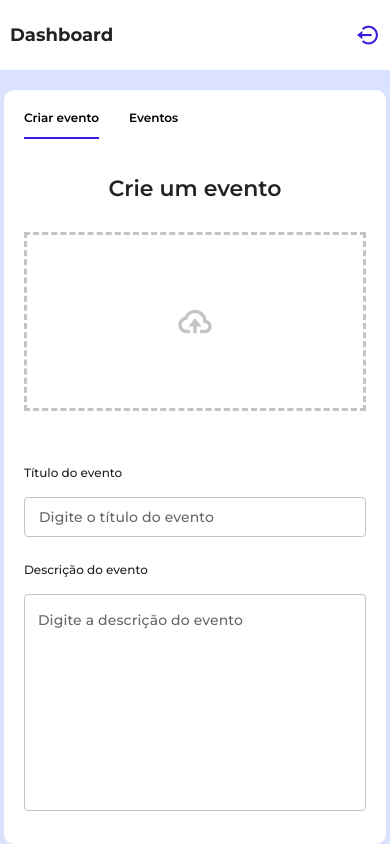
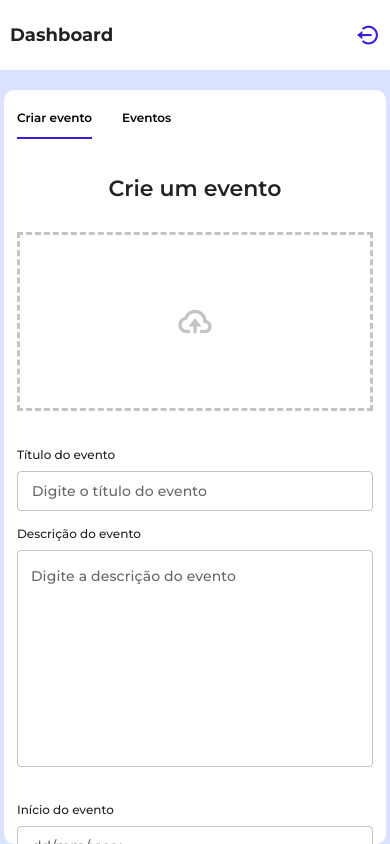
Before and after one commit to wendelpantoja/community-events, a React (Vite) app: page /dashboard/create-event in a window 390 px wide. Built offline with nearby package versions, Linux system fonts and the light colour scheme; no server answers; the database is empty; sample sign-in values are in the browser's storage.

Commit message:
:bug: fix: Responsiveness and positioning problems with create a update form error messages fixed

```diff
--- a/src/components/DateFieldComponent/index.tsx
+++ b/src/components/DateFieldComponent/index.tsx
@@ -19,6 +19,7 @@ type DateFieldProps = {
 export function DateFieldComponent({ label, control, name, error }: DateFieldProps) {
 
     return (
+        <>
             <FormControl fullWidth>
                 <Controller
                     control={control}
@@ -35,7 +36,8 @@ export function DateFieldComponent({ label, control, name, error }: DateFieldPro
                         </LocalizationProvider>
                     )}
                 />
+            </FormControl>
             {error && <FormHelperText id="component-error-text">{error}</FormHelperText>}
-    </FormControl>
+        </>
     )
 }
--- a/src/components/SelectComponent/index.tsx
+++ b/src/components/SelectComponent/index.tsx
@@ -19,6 +19,7 @@ type SelectProps = {
 export function SelectComponent({ label, control, name, idLabel, error, arrayMenuItem }:SelectProps) {
 
   return (
+    <>
         <FormControl fullWidth>
             <Controller
                 control={control}
@@ -44,7 +45,8 @@ export function SelectComponent({ label, control, name, idLabel, error, arrayMen
                         </FormControl>
                 )}
             />
+        </FormControl>
         {error && <FormHelperText id="component-error-text">{error}</FormHelperText>}
-    </FormControl>
+    </>
   );
 }
--- a/src/components/TextFieldComponent/index.tsx
+++ b/src/components/TextFieldComponent/index.tsx
@@ -18,6 +18,7 @@ type TextFieldProps = {
 
 export function TextFieldComponent({ id, label, variant, name, control, error, multiline, rows }:TextFieldProps) {
     return (
+        <>
             <FormControl fullWidth>
                 <Controller
                     control={control}
@@ -37,7 +38,8 @@ export function TextFieldComponent({ id, label, variant, name, control, error, m
                         />
                     )}
                 />
+            </FormControl>
             {error && <FormHelperText id="component-error-text">{error}</FormHelperText>}
-        </FormControl>
+        </>
     )
 }
--- a/src/components/TimeFieldComponent/index.tsx
+++ b/src/components/TimeFieldComponent/index.tsx
@@ -17,6 +17,7 @@ type TimeFieldProps = {
 export function TimeFieldComponent({ label, control, name, error }:TimeFieldProps) {
 
     return (
+        <>
             <FormControl fullWidth>
                 <Controller
                 control={control}
@@ -33,7 +34,8 @@ export function TimeFieldComponent({ label, control, name, error }:TimeFieldProp
                     </LocalizationProvider>
                 )}
                 />
+            </FormControl>
             {error && <FormHelperText id="component-error-text">{error}</FormHelperText>}
-        </FormControl>
+        </>
     )
 }
--- a/src/pages/CreateEvent/index.tsx
+++ b/src/pages/CreateEvent/index.tsx
@@ -109,7 +109,7 @@ export function CreateEvent() {
                 </ContainerFile>
 
                 <div className="container_title">
-                    <label htmlFor="title">Título do evento</label>
+                    <label htmlFor="title" id="label">Título do evento</label>
                     <TextFieldComponent
                         id="title"
                         label="Digite o título do evento"
@@ -122,7 +122,7 @@ export function CreateEvent() {
                 </div>
 
                 <div className="container_description">
-                    <label htmlFor="description">Descrição do evento</label>
+                    <label htmlFor="description" id="label">Descrição do evento</label>
                     <TextFieldComponent
                         id="description"
                         label="Digite a descrição do evento"
@@ -137,7 +137,7 @@ export function CreateEvent() {
 
                 <div className="container_date_hour">
                     <div className="container_date">
-                        <label htmlFor="">Início do evento</label>
+                        <label htmlFor="" id="label">Início do evento</label>
                         <DateFieldComponent
                             label="dd/mm/yyyy"
                             control={control}
@@ -147,7 +147,7 @@ export function CreateEvent() {
                     </div>
 
                     <div className="container_date">
-                        <label htmlFor="data-fim">Fim do evento</label>
+                        <label htmlFor="data-fim" id="label">Fim do evento</label>
                         <DateFieldComponent
                             label="dd/mm/yyyy"
                             control={control}
@@ -159,7 +159,7 @@ export function CreateEvent() {
 
                 <div className="container_date_hour">
                     <div className="container_hour">
-                        <label htmlFor="">Horário de início</label>
+                        <label htmlFor="" id="label">Horário de início</label>
                         <TimeFieldComponent
                             label="hh:mm aa"
                             control={control}
@@ -168,7 +168,7 @@ export function CreateEvent() {
                         />
                     </div>
                     <div className="container_hour">
-                        <label htmlFor="">Horário de encerramento </label>
+                        <label htmlFor="" id="label">Horário de encerramento </label>
                         <TimeFieldComponent
                             label="hh:mm aa"
                             control={control}
@@ -181,7 +181,7 @@ export function CreateEvent() {
                 <div className="selecteds">
 
                     <div className="container_select">
-                        <label htmlFor="">Tipo de evento</label>
+                        <label htmlFor="" id="label">Tipo de evento</label>
                         <SelectComponent
                             label="Tipo evento"
                             control={control}
@@ -193,7 +193,7 @@ export function CreateEvent() {
                     </div>
 
                     <div className="container_select">
-                        <label htmlFor="">Tipo Categoria</label>
+                        <label htmlFor="" id="label">Tipo Categoria</label>
                         <SelectComponent
                             label="Tipo categoria"
                             control={control}
@@ -207,7 +207,7 @@ export function CreateEvent() {
                 </div>
 
                 <div className="container_local">
-                    <label htmlFor="local">Local do Evento</label>
+                    <label htmlFor="local" id="label">Local do Evento</label>
                     <TextFieldComponent
                         id="local"
                         label="Rua, bairro, numero..."
--- a/src/pages/CreateEvent/styles.ts
+++ b/src/pages/CreateEvent/styles.ts
@@ -52,15 +52,30 @@ export const ContainerForm = styled.div`
         color: red;
     }
 
+    #label {
+        position: relative;
+        bottom: 8px;
+
+        font-size: var(--small-font-size);
+        font-weight: var(--font-medium);
+    }
+
     .container_title {
         width: 100%;
-        margin-top: 30px;
+        margin-top: 20px;
+    }
 
+    .container_title
     .MuiFormControl-root {
         height: 40px;
-            margin-top: 8px;
+    }
+    .container_title
+    .MuiFormControl-root label {
+        font-size: var(--small-font-size);
+        font-weight: var(--font-medium);
     }
 
+    .container_title
     .MuiFormControl-root
     .MuiFormLabel-root {
         font-size: 14px;
@@ -70,40 +85,42 @@ export const ContainerForm = styled.div`
         font-family: "Montserrat", sans-serif;
     }
 
+    .container_title
     .MuiFormControl-root
     .MuiInputBase-root {
         height: 100%;
     }
 
+    .container_title
     .MuiFormControl-root
     .MuiFormLabel-root.Mui-focused {
         display: none;
     }
 
+    .container_title
     .MuiFormControl-root
     .css-113d811-MuiFormLabel-root-MuiInputLabel-root {
         position: static;
     }
 
+    .container_title
     .MuiInputBase-input {
         font-family: "Montserrat", sans-serif;
         color: black;
     }
 
+    .container_title
     .MuiOutlinedInput-notchedOutline
     .css-w1u3ce {
         max-width: 0;
     }
 
+    .container_title
     .MuiInputBase-root.Mui-focused .MuiOutlinedInput-notchedOutline {
         border-color: var(--violet-color);
     }
 
-        label {
-            font-size: var(--small-font-size);
-            font-weight: var(--font-medium);
-        }
-
+    .container_title
     .title {
         width: 100%;
         height: 44px;
@@ -113,9 +130,9 @@ export const ContainerForm = styled.div`
         padding: 10px;
         margin-top: 5px;
     }
+    .container_title
     .title:focus {
         outline: 1px solid var(--violet-color);
-        }
     }
 
     img {
@@ -124,15 +141,11 @@ export const ContainerForm = styled.div`
     }
 
     .container_description {
-        margin-top: 30px;
+        margin-top: 20px;
 
         label {
             font-size: var(--small-font-size);
             font-weight: var(--font-medium);
-        }
-
-        .MuiFormControl-root {
-            margin-top: 8px;
         }
 
         .MuiFormControl-root
@@ -178,8 +191,7 @@ export const ContainerForm = styled.div`
         display: flex;
         align-items: center;
         gap: 50px;
-
-        margin-top: 30px;
+        margin-top: 20px;
 
         .container_date {
             width: 100%;
@@ -191,7 +203,6 @@ export const ContainerForm = styled.div`
 
             .MuiFormControl-root {
                 height: 40px;
-                margin-top: 8px;
             }
 
             .MuiFormControl-root
@@ -244,7 +255,6 @@ export const ContainerForm = styled.div`
 
             .MuiFormControl-root {
                 height: 40px;
-                margin-top: 8px;
             }
 
             .MuiFormControl-root
@@ -296,9 +306,7 @@ export const ContainerForm = styled.div`
         align-items: center;
         justify-content: center;
         gap: 50px;
-
-        margin-top: 30px;
-        margin-bottom: 30px;
+        margin-top: 20px;
 
         .container_select {
             width: 100%;
@@ -310,7 +318,6 @@ export const ContainerForm = styled.div`
 
             .MuiFormControl-root {
                 height: 40px;
-                margin-top: 8px;
             }
 
             .MuiFormControl-root
@@ -357,10 +364,10 @@ export const ContainerForm = styled.div`
 
     .container_local {
         width: 100%;
+        margin-top: 20px;
 
         .MuiFormControl-root {
             height: 40px;
-            margin-top: 8px;
         }
 
         .MuiFormControl-root
@@ -424,8 +431,8 @@ export const ContainerForm = styled.div`
         text-align: center;
         margin-top: 50px;
         button {
-            width: 200px;
-            height: 50px;
+            width: 100%;
+            height: 48px;
 
             background-color: var(--button-color);
             border: none;
@@ -447,11 +454,17 @@ export const ContainerForm = styled.div`
         padding: 0px;
     }
 
-    @media (max-width: 416px) {
-        .container_inputs
+    @media (max-width: 420px) {
         .container_date_hour {
             flex-direction: column;
-            gap: 10px;
+            gap: 15px;
+            margin-top: 40px;
+        }
+        .selecteds {
+            flex-direction: column;
+            gap: 15px;
+            margin-top: 40px;
+            margin-bottom: 40px;
         }
     }
 `
--- a/src/pages/Dash/styles.ts
+++ b/src/pages/Dash/styles.ts
@@ -93,4 +93,8 @@ export const ContainerDash = styled.div`
         border: 3px solid var(--white-color);
     }
 
+    @media (max-width: 420px) {
+        padding: 20px 13px;
+    }
+
 `
--- a/src/pages/FormUpdate/index.tsx
+++ b/src/pages/FormUpdate/index.tsx
@@ -153,7 +153,7 @@ export function FormUpdate() {
                 </ContainerFile>
 
                 <div className="container_title">
-                    <label htmlFor="title">Título do evento</label>
+                    <label htmlFor="title" id="label">Título do evento</label>
                     <TextFieldComponent
                         id="title"
                         label="Digite o título do evento"
@@ -166,7 +166,7 @@ export function FormUpdate() {
                 </div>
 
                 <div className="container_description">
-                    <label htmlFor="description">Descrição do evento</label>
+                    <label htmlFor="description" id="label">Descrição do evento</label>
                     <TextFieldComponent
                         id="description"
                         label="Digite a descrição do evento"
@@ -181,7 +181,7 @@ export function FormUpdate() {
 
                 <div className="container_date_hour">
                     <div className="container_date">
-                        <label htmlFor="">Início do evento</label>
+                        <label htmlFor="" id="label">Início do evento</label>
                         <DateFieldComponent
                             label="dd/mm/yyyy"
                             control={control}
@@ -191,7 +191,7 @@ export function FormUpdate() {
                     </div>
 
                     <div className="container_date">
-                        <label htmlFor="data-fim">Fim do evento</label>
+                        <label htmlFor="data-fim" id="label">Fim do evento</label>
                         <DateFieldComponent
                             label="dd/mm/yyyy"
                             control={control}
@@ -203,7 +203,7 @@ export function FormUpdate() {
 
                 <div className="container_date_hour">
                     <div className="container_hour">
-                        <label htmlFor="">Horário de início</label>
+                        <label htmlFor="" id="label">Horário de início</label>
                         <TimeFieldComponent
                             label="hh:mm aa"
                             control={control}
@@ -212,7 +212,7 @@ export function FormUpdate() {
                         />
                     </div>
                     <div className="container_hour">
-                        <label htmlFor="">Horário de encerramento </label>
+                        <label htmlFor="" id="label">Horário de encerramento </label>
                         <TimeFieldComponent
                             label="hh:mm aa"
                             control={control}
@@ -225,7 +225,7 @@ export function FormUpdate() {
                 <div className="selecteds">
 
                     <div className="container_select">
-                        <label htmlFor="">Tipo de evento</label>
+                        <label htmlFor="" id="label">Tipo de evento</label>
                         <SelectComponent
                             label="Tipo evento"
                             control={control}
@@ -237,7 +237,7 @@ export function FormUpdate() {
                     </div>
 
                     <div className="container_select">
-                        <label htmlFor="">Tipo Categoria</label>
+                        <label htmlFor="" id="label">Tipo Categoria</label>
                         <SelectComponent
                             label="Tipo categoria"
                             control={control}
@@ -250,7 +250,7 @@ export function FormUpdate() {
                 </div>
 
                 <div className="container_local">
-                    <label htmlFor="local">Local do Evento</label>
+                    <label htmlFor="local" id="label">Local do Evento</label>
                     <TextFieldComponent
                         id="local"
                         label="Rua, bairro, numero..."
--- a/src/pages/FormUpdate/styles.ts
+++ b/src/pages/FormUpdate/styles.ts
@@ -52,15 +52,30 @@ export const ContainerForm = styled.div`
         color: red;
     }
 
+    #label {
+        position: relative;
+        bottom: 8px;
+
+        font-size: var(--small-font-size);
+        font-weight: var(--font-medium);
+    }
+
     .container_title {
         width: 100%;
-        margin-top: 30px;
+        margin-top: 20px;
+    }
 
+    .container_title
     .MuiFormControl-root {
         height: 40px;
-            margin-top: 8px;
+    }
+    .container_title
+    .MuiFormControl-root label {
+        font-size: var(--small-font-size);
+        font-weight: var(--font-medium);
     }
 
+    .container_title
     .MuiFormControl-root
     .MuiFormLabel-root {
         font-size: 14px;
@@ -70,40 +85,42 @@ export const ContainerForm = styled.div`
         font-family: "Montserrat", sans-serif;
     }
 
+    .container_title
     .MuiFormControl-root
     .MuiInputBase-root {
         height: 100%;
     }
 
+    .container_title
     .MuiFormControl-root
     .MuiFormLabel-root.Mui-focused {
         display: none;
     }
 
+    .container_title
     .MuiFormControl-root
     .css-113d811-MuiFormLabel-root-MuiInputLabel-root {
         position: static;
     }
 
+    .container_title
     .MuiInputBase-input {
         font-family: "Montserrat", sans-serif;
         color: black;
     }
 
+    .container_title
     .MuiOutlinedInput-notchedOutline
     .css-w1u3ce {
         max-width: 0;
     }
 
+    .container_title
     .MuiInputBase-root.Mui-focused .MuiOutlinedInput-notchedOutline {
         border-color: var(--violet-color);
     }
 
-        label {
-            font-size: var(--small-font-size);
-            font-weight: var(--font-medium);
-        }
-
+    .container_title
     .title {
         width: 100%;
         height: 44px;
@@ -113,9 +130,9 @@ export const ContainerForm = styled.div`
         padding: 10px;
         margin-top: 5px;
     }
+    .container_title
     .title:focus {
         outline: 1px solid var(--violet-color);
-        }
     }
 
     img {
@@ -124,15 +141,11 @@ export const ContainerForm = styled.div`
     }
 
     .container_description {
-        margin-top: 30px;
+        margin-top: 20px;
 
         label {
             font-size: var(--small-font-size);
             font-weight: var(--font-medium);
-        }
-
-        .MuiFormControl-root {
-            margin-top: 8px;
         }
 
         .MuiFormControl-root
@@ -178,8 +191,7 @@ export const ContainerForm = styled.div`
         display: flex;
         align-items: center;
         gap: 50px;
-
-        margin-top: 30px;
+        margin-top: 20px;
 
         .container_date {
             width: 100%;
@@ -191,7 +203,6 @@ export const ContainerForm = styled.div`
 
             .MuiFormControl-root {
                 height: 40px;
-                margin-top: 8px;
             }
 
             .MuiFormControl-root
@@ -244,7 +255,6 @@ export const ContainerForm = styled.div`
 
             .MuiFormControl-root {
                 height: 40px;
-                margin-top: 8px;
             }
 
             .MuiFormControl-root
@@ -296,9 +306,7 @@ export const ContainerForm = styled.div`
         align-items: center;
         justify-content: center;
         gap: 50px;
-
-        margin-top: 30px;
-        margin-bottom: 30px;
+        margin-top: 20px;
 
         .container_select {
             width: 100%;
@@ -310,7 +318,6 @@ export const ContainerForm = styled.div`
 
             .MuiFormControl-root {
                 height: 40px;
-                margin-top: 8px;
             }
 
             .MuiFormControl-root
@@ -357,10 +364,10 @@ export const ContainerForm = styled.div`
 
     .container_local {
         width: 100%;
+        margin-top: 20px;
 
         .MuiFormControl-root {
             height: 40px;
-            margin-top: 8px;
         }
 
         .MuiFormControl-root
@@ -424,8 +431,8 @@ export const ContainerForm = styled.div`
         text-align: center;
         margin-top: 50px;
         button {
-            width: 200px;
-            height: 50px;
+            width: 100%;
+            height: 48px;
 
             background-color: var(--button-color);
             border: none;
@@ -443,16 +450,21 @@ export const ContainerForm = styled.div`
 
     }
 
-
     @media (max-width: 466px) {
         padding: 0px;
     }
 
-    @media (max-width: 416px) {
-        .container_inputs
+    @media (max-width: 420px) {
         .container_date_hour {
             flex-direction: column;
-            gap: 10px;
+            gap: 15px;
+            margin-top: 40px;
+        }
+        .selecteds {
+            flex-direction: column;
+            gap: 15px;
+            margin-top: 40px;
+            margin-bottom: 40px;
         }
     }
 `
```
Lines whose indentation alone changed are shown as unchanged.
